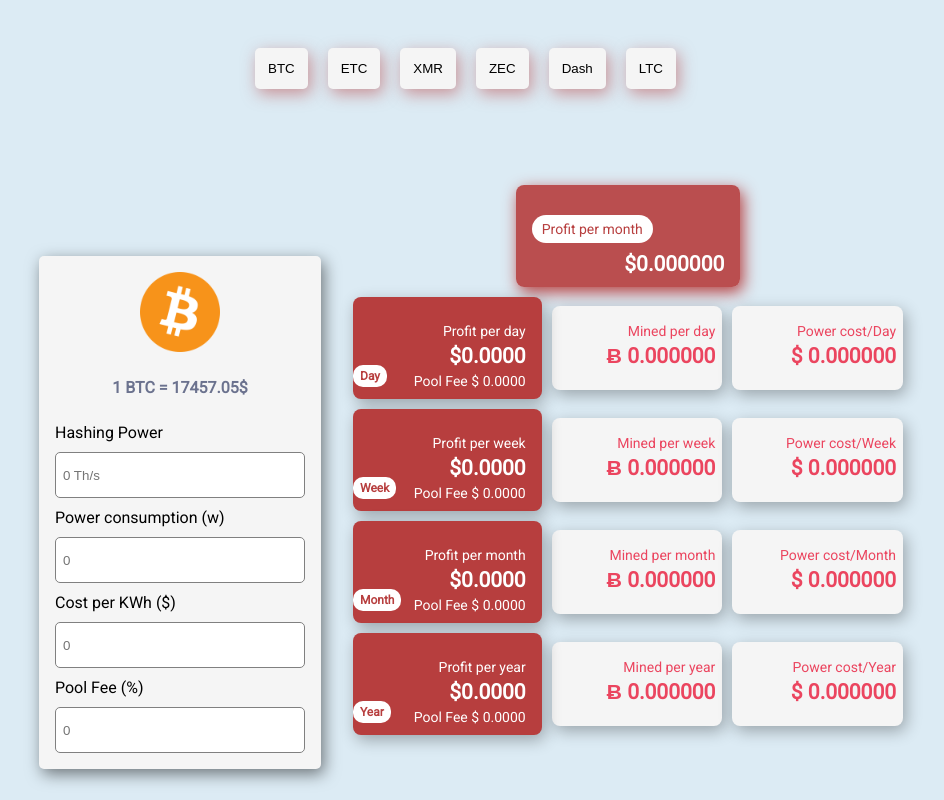
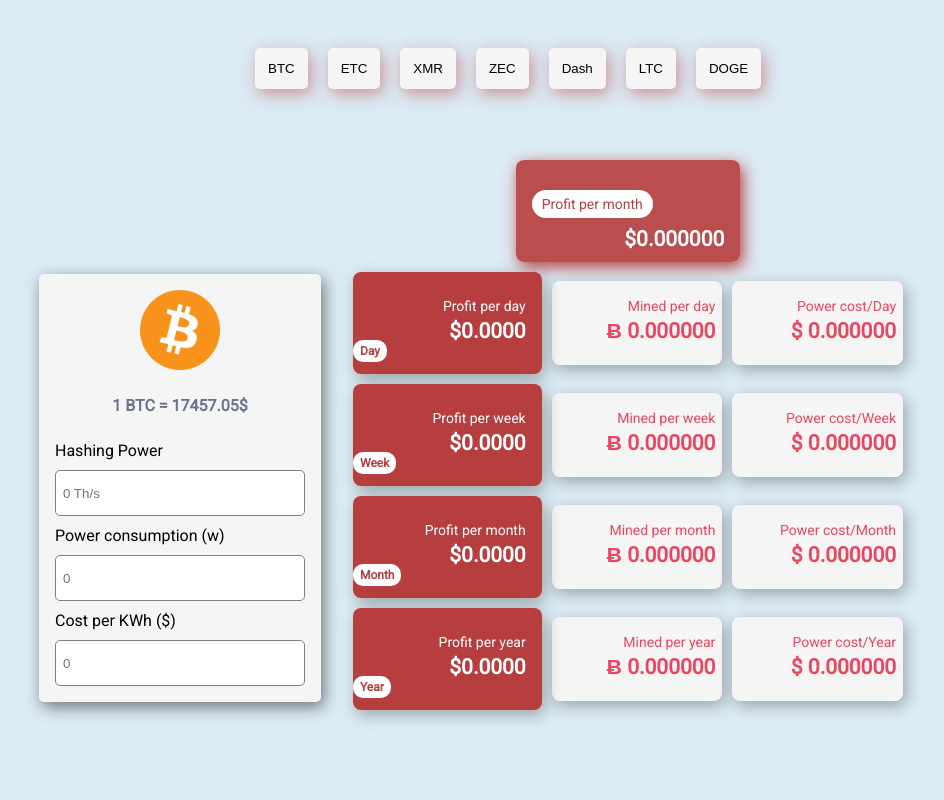
Before and after one commit to salmanhaider14/mining-calculator, a React (Vite) app: page / in a window 1280 px wide. Shown: the whole page, without its empty margins (169-1113 px from the left). Built offline with nearby package versions, Linux system fonts and the light colour scheme.

Commit message:
doge added

```diff
--- a/src/App.jsx
+++ b/src/App.jsx
@@ -55,17 +55,17 @@
   profitmonth = profitday * 30;
   profityear = profitday * 365;
 
-  useEffect(() => {
-    setPoolday((pool / 100) * profitday);
-  }, [pool]);
-  poolweek = poolday * 7;
-  poolMonth = poolday * 30;
-  poolYear = poolday * 365;
+  // useEffect(() => {
+  //   setPoolday((pool / 100) * profitday);
+  // }, [pool]);
+  // poolweek = poolday * 7;
+  // poolMonth = poolday * 30;
+  // poolYear = poolday * 365;
 
-  profitday -= poolday;
-  profitweek -= poolweek;
-  profitmonth -= poolMonth;
-  profityear -= poolYear;
+  // profitday -= poolday;
+  // profitweek -= poolweek;
+  // profitmonth -= poolMonth;
+  // profityear -= poolYear;
 
   const [isbtc, setIsbtc] = useState(true);
   const [isEtc, setIsetc] = useState(false);
@@ -73,6 +73,8 @@
   const [isZec, setIszec] = useState(false);
   const [isDash, setIsDash] = useState(false);
   const [isLtc, setIsltc] = useState(false);
+  const [isDoge, setIsDoge] = useState(false);
+  const [isKadena, setIsKadena] = useState(false);
 
   console.log(hourlyvalue);
 
@@ -89,6 +91,7 @@
                 setIszec(false);
                 setIsDash(false);
                 setIsltc(false);
+                setIsDoge(false);
                 setHourlyValue(0.00000015);
                 setExchangeRate(17457.05);
                 setProfitDay(0);
@@ -113,6 +116,7 @@
                 setIszec(false);
                 setIsDash(false);
                 setIsltc(false);
+                setIsDoge(false);
               }}
             >
               ETC{" "}
@@ -129,6 +133,7 @@
                 setIszec(false);
                 setIsDash(false);
                 setIsltc(false);
+                setIsDoge(false);
                 setProfitDay(0);
                 setCostday(0);
                 setMinedday(0);
@@ -148,6 +153,7 @@
                 setIszec(true);
                 setIsDash(false);
                 setIsltc(false);
+                setIsDoge(false);
                 setProfitDay(0);
                 setCostday(0);
                 setMinedday(0);
@@ -166,6 +172,7 @@
                 setIsxmr(false);
                 setIszec(false);
                 setIsDash(true);
+                setIsDoge(false);
                 setIsltc(false);
                 setProfitDay(0);
                 setCostday(0);
@@ -185,6 +192,7 @@
                 setIsxmr(false);
                 setIszec(false);
                 setIsDash(false);
+                setIsDoge(false);
                 setIsltc(true);
                 setProfitDay(0);
                 setCostday(0);
@@ -194,6 +202,47 @@
               LTC
             </button>
           </li>
+          <li>
+            <button
+              onClick={() => {
+                setExchangeRate(0.082);
+                setHourlyValue(0.00076643);
+                setIsbtc(false);
+                setIsetc(false);
+                setIsxmr(false);
+                setIszec(false);
+                setIsDash(false);
+                setIsltc(false);
+                setIsDoge(true);
+                setProfitDay(0);
+                setCostday(0);
+                setMinedday(0);
+              }}
+            >
+              DOGE
+            </button>
+          </li>
+          {/* <li>
+            <button
+              onClick={() => {
+                setExchangeRate(0.997);
+                setHourlyValue(0.00076643);
+                setIsbtc(false);
+                setIsetc(false);
+                setIsxmr(false);
+                setIszec(false);
+                setIsDash(false);
+                setIsltc(false);
+                setIsDoge(false);
+                setIsKadena(true);
+                setProfitDay(0);
+                setCostday(0);
+                setMinedday(0);
+              }}
+            >
+              Kadena
+            </button>
+          </li> */}
         </ul>
       </div>
 
@@ -206,7 +255,9 @@
               (isXmr && "/xmr.png") ||
               (isZec && "/zec.png") ||
               (isDash && "/dash.png") ||
-              (isLtc && "/ltc.png")
+              (isLtc && "/ltc.png") ||
+              (isDoge && "/doge.png") ||
+              (isKadena && "/kadena.png")
             }
             alt=""
             width={80}
@@ -217,7 +268,8 @@
               (isXmr && "1 XMR = 148.55$") ||
               (isZec && "1 ZEC = 45.93$") ||
               (isDash && "1 Dash = 46.79$") ||
-              (isLtc && "1 LTC = 73.16$")}
+              (isLtc && "1 LTC = 73.16$") ||
+              (isDoge && "1 DOGE = 0.082$")}{" "}
           </p>
           <label>Hashing Power</label>
           <input
@@ -228,7 +280,8 @@
               (isXmr && "0 Kh/s") ||
               (isZec && "0 Kh/s") ||
               (isDash && "0 Mh/s") ||
-              (isLtc && "0 Mh/s")
+              (isLtc && "0 Mh/s") ||
+              (isDoge && "0 Mh/s")
             }
             onChange={(e) => {
               setHashingpower(e.target.value);
@@ -249,12 +302,12 @@
             onChange={(e) => setHorsepower(e.target.value)}
           />
 
-          <label>Pool Fee (%)</label>
+          {/* <label>Pool Fee (%)</label>
           <input
             type={"text"}
             placeholder="0"
             onChange={(e) => setPool(e.target.value)}
-          />
+          /> */}
         </div>
 
         <div className="stats">
@@ -270,9 +323,9 @@
               <div className="profit" style={{ backgroundColor: "green" }}>
                 <p>Profit per day</p>
                 <h2>${profitday.toFixed(4)}</h2>
-                <p style={{ fontSize: "14px" }}>
+                {/* <p style={{ fontSize: "14px" }}>
                   Pool Fee $ {poolday.toFixed(4)}
-                </p>
+                </p> */}
 
                 <h3>Day</h3>
               </div>
@@ -280,9 +333,9 @@
               <div className="profit">
                 <p>Profit per day</p>
                 <h2>${profitday.toFixed(4)}</h2>
-                <p style={{ fontSize: "14px" }}>
+                {/* <p style={{ fontSize: "14px" }}>
                   Pool Fee $ {poolday.toFixed(4)}
-                </p>
+                </p> */}
 
                 <h3>Day</h3>
               </div>
@@ -309,18 +362,18 @@
               <div className="profit" style={{ backgroundColor: "green" }}>
                 <p>Profit per week</p>
                 <h2>${profitweek.toFixed(4)}</h2>
-                <p style={{ fontSize: "14px" }}>
+                {/* <p style={{ fontSize: "14px" }}>
                   Pool Fee $ {poolweek.toFixed(4)}
-                </p>
+                </p> */}
                 <h3>Week</h3>
               </div>
             ) : (
               <div className="profit">
                 <p>Profit per week</p>
                 <h2>${profitweek.toFixed(4)}</h2>
-                <p style={{ fontSize: "14px" }}>
+                {/* <p style={{ fontSize: "14px" }}>
                   Pool Fee $ {poolweek.toFixed(4)}
-                </p>
+                </p> */}
                 <h3>Week</h3>
               </div>
             )}
@@ -347,18 +400,18 @@
               <div className="profit" style={{ backgroundColor: "green" }}>
                 <p>Profit per month</p>
                 <h2>${profitmonth.toFixed(4)}</h2>
-                <p style={{ fontSize: "14px" }}>
+                {/* <p style={{ fontSize: "14px" }}>
                   Pool Fee $ {poolMonth.toFixed(4)}
-                </p>
+                </p> */}
                 <h3>Month</h3>
               </div>
             ) : (
               <div className="profit">
                 <p>Profit per month</p>
                 <h2>${profitmonth.toFixed(4)}</h2>
-                <p style={{ fontSize: "14px" }}>
+                {/* <p style={{ fontSize: "14px" }}>
                   Pool Fee $ {poolMonth.toFixed(4)}
-                </p>
+                </p> */}
                 <h3>Month</h3>
               </div>
             )}
@@ -385,18 +438,18 @@
               <div className="profit" style={{ backgroundColor: "green" }}>
                 <p>Profit per year</p>
                 <h2>${profityear.toFixed(4)}</h2>
-                <p style={{ fontSize: "14px" }}>
+                {/* <p style={{ fontSize: "14px" }}>
                   Pool Fee $ {poolYear.toFixed(4)}
-                </p>
+                </p> */}
                 <h3>Year</h3>
               </div>
             ) : (
               <div className="profit">
                 <p>Profit per year</p>
                 <h2>${profityear.toFixed(4)}</h2>
-                <p style={{ fontSize: "14px" }}>
+                {/* <p style={{ fontSize: "14px" }}>
                   Pool Fee $ {poolYear.toFixed(4)}
-                </p>
+                </p> */}
                 <h3>Year</h3>
               </div>
             )}
--- a/src/App.scss
+++ b/src/App.scss
@@ -176,7 +176,7 @@
     }
   }
   .day {
-    flex-direction: column;
+    flex-wrap: wrap;
 
     .profit {
       width: 60%;
```
Also changed, not shown: public/doge.png (added), public/kadena.png (added).
